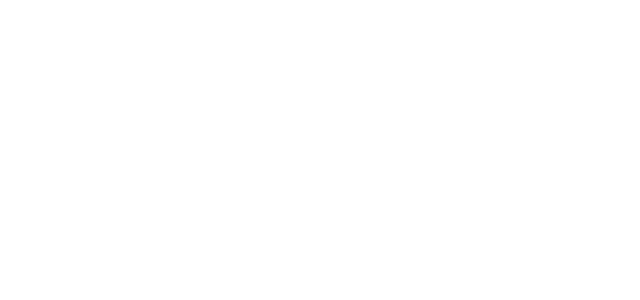
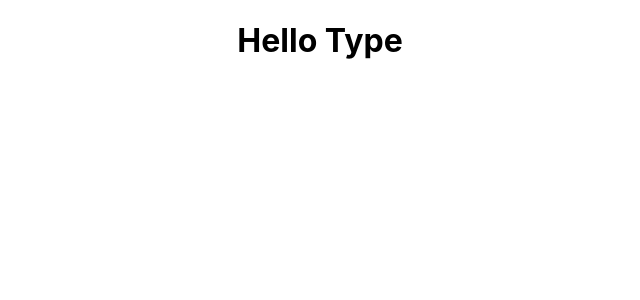
Before and after one commit to Atishay-J/quizzards, a React (Create React App) app: page / in a window 1280 px wide. Shown: the top 300 px of the page, without its empty margins (320-960 px from the left). Built offline with nearby package versions, Linux system fonts and the light colour scheme.

Commit message:
Init Commit

```diff
--- a/src/App.tsx
+++ b/src/App.tsx
@@ -2,7 +2,11 @@ import React from "react";
 import "./App.css";
 
 function App() {
-  return <div className="App"></div>;
+  return (
+    <div className="App">
+      <h1>Hello Type</h1>
+    </div>
+  );
 }
 
 export default App;
```
